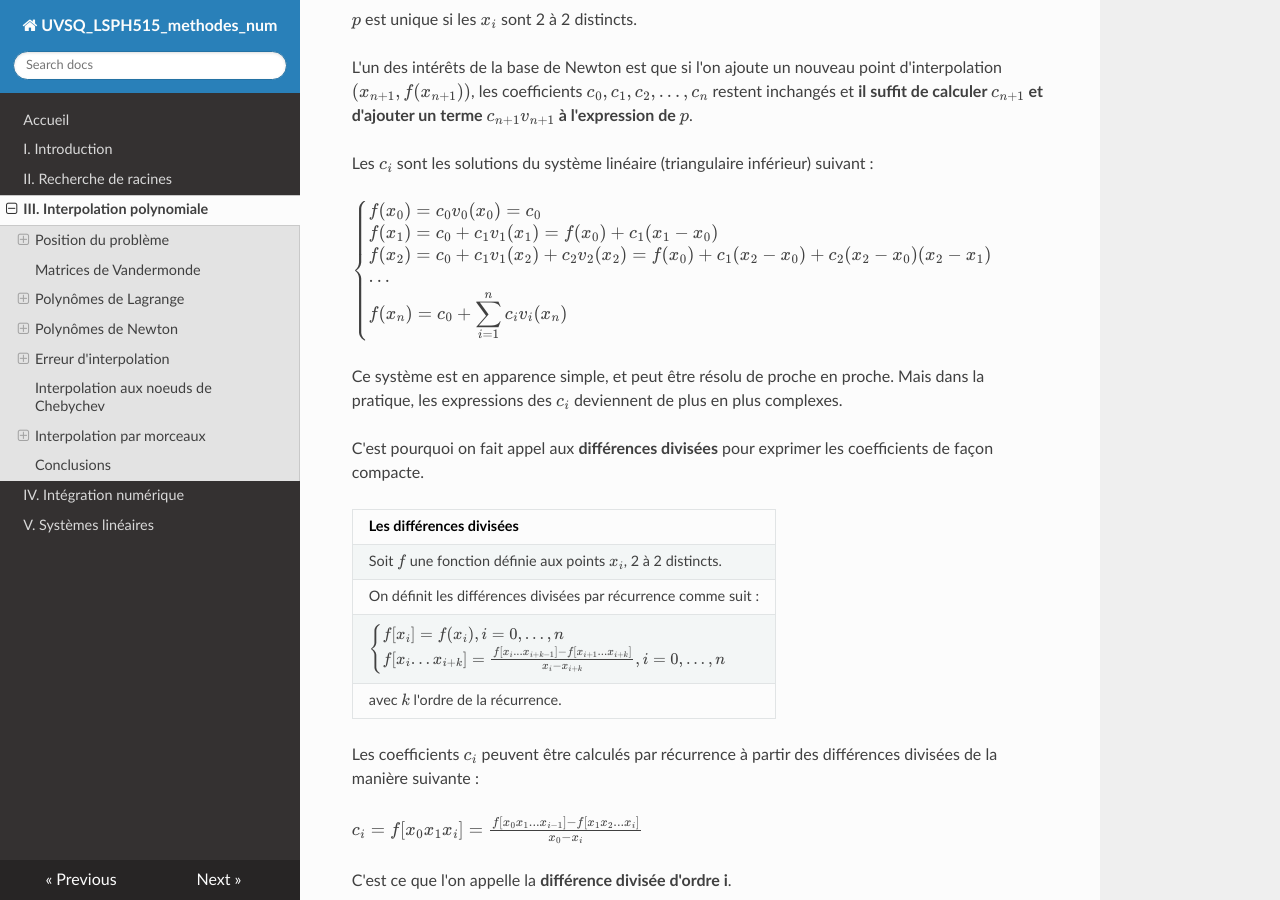
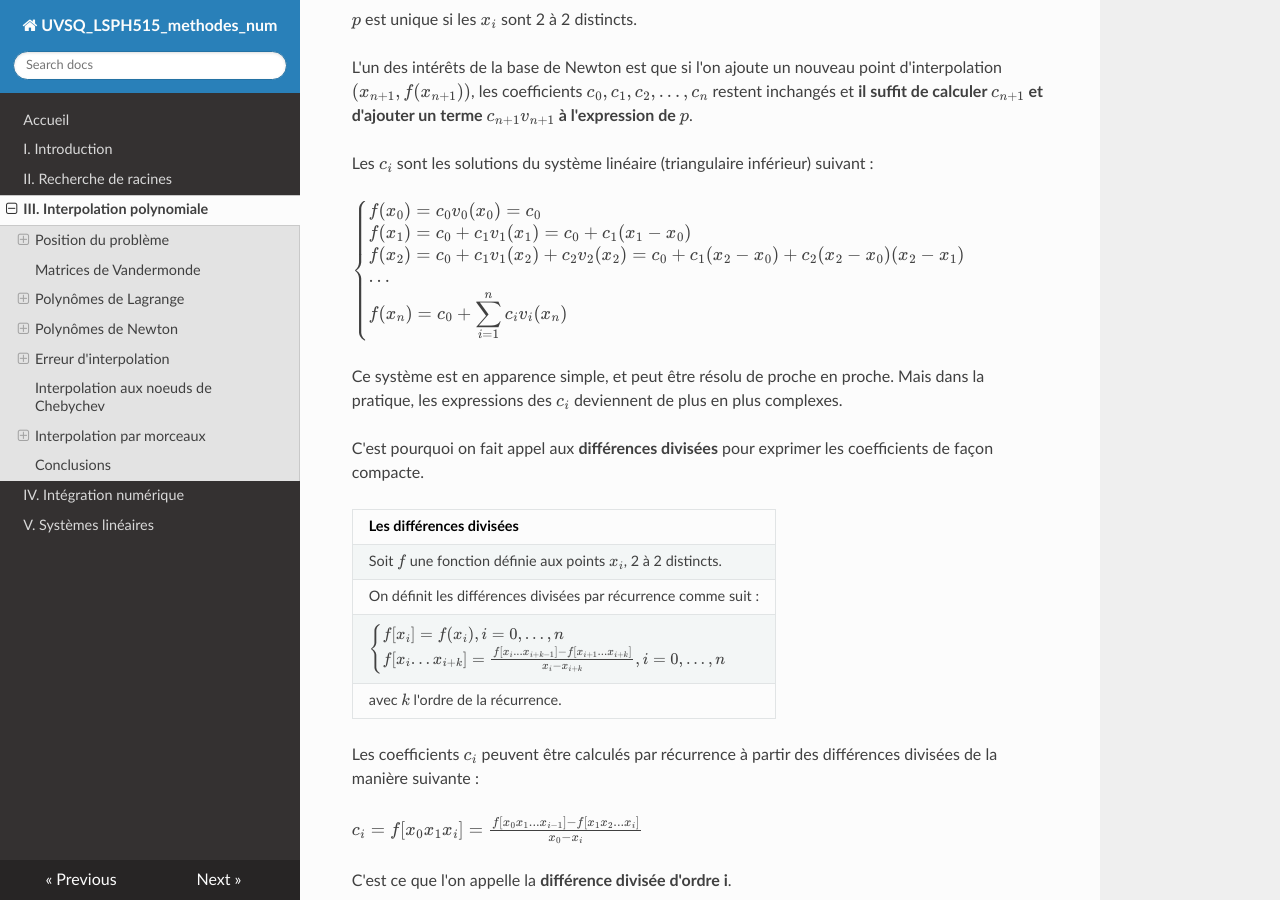
Before and after one commit to NicOudart/UVSQ_LSPH515_methodes_num, an MkDocs documentation site: the page built from docs/Chap3_Interpolation_polynomiale.md, in a window 1280 px wide and 900 px high, scrolled down 6952 px. Built offline with MkDocs 1.6.1, drawn with Linux system fonts in a browser that asks for light colours; nearby versions of some CDN libraries.

Commit message:
-Minor fix in Chapter 3.

```diff
--- a/docs/Chap3_Interpolation_polynomiale.md
+++ b/docs/Chap3_Interpolation_polynomiale.md
@@ -260,8 +260,8 @@ Les $c_i$ sont les solutions du système linéaire (triangulaire inférieur) sui
 
 $\begin{cases}
 f(x_0) = c_0 v_0(x_0) = c_0\\
-f(x_1) = c_0 + c_1 v_1(x_1) = f(x_0) + c_1 (x_1-x_0)\\
-f(x_2) = c_0 + c_1 v_1(x_2) + c_2 v_2(x_2) = f(x_0) + c_1 (x_2-x_0) + c_2 (x_2-x_0)(x_2-x_1)\\
+f(x_1) = c_0 + c_1 v_1(x_1) = c_0 + c_1 (x_1-x_0)\\
+f(x_2) = c_0 + c_1 v_1(x_2) + c_2 v_2(x_2) = c_0 + c_1 (x_2-x_0) + c_2 (x_2-x_0)(x_2-x_1)\\
 ...\\
 f(x_n) = c_0 + \displaystyle\sum_{i=1}^{n} c_i v_i(x_n)
 \end{cases}$
```
